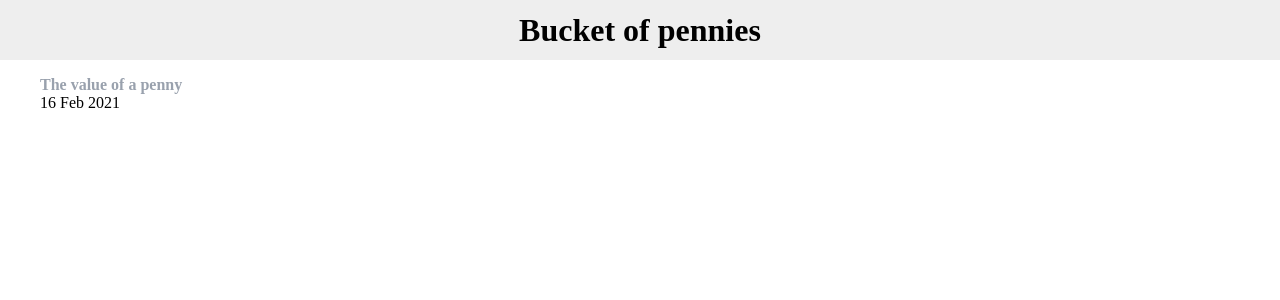
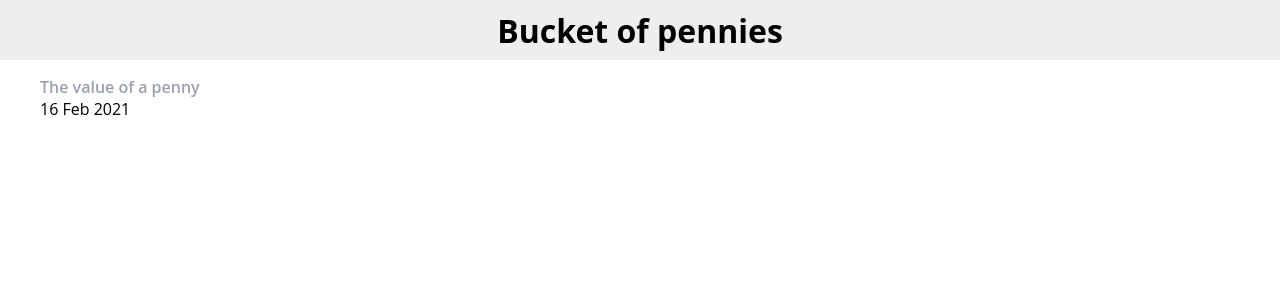
Before and after one commit to bucketofpennies/bucketofpennies.github.io, a Jekyll site: the page built from index.html, in a window 1280 px wide. Shown: the top 300 px of the page. Built offline with Jekyll 4.4.1, drawn with Linux system fonts in a browser that asks for light colours.

Commit message:
Update default.html

```diff
--- a/_layouts/default.html
+++ b/_layouts/default.html
@@ -8,6 +8,10 @@
         padding: 0;
         width: 100%;
         height: 100%;
+      }
+
+      body {
+        font-family: 'Open Sans', sans-serif;
       }
 
       ul {
```
